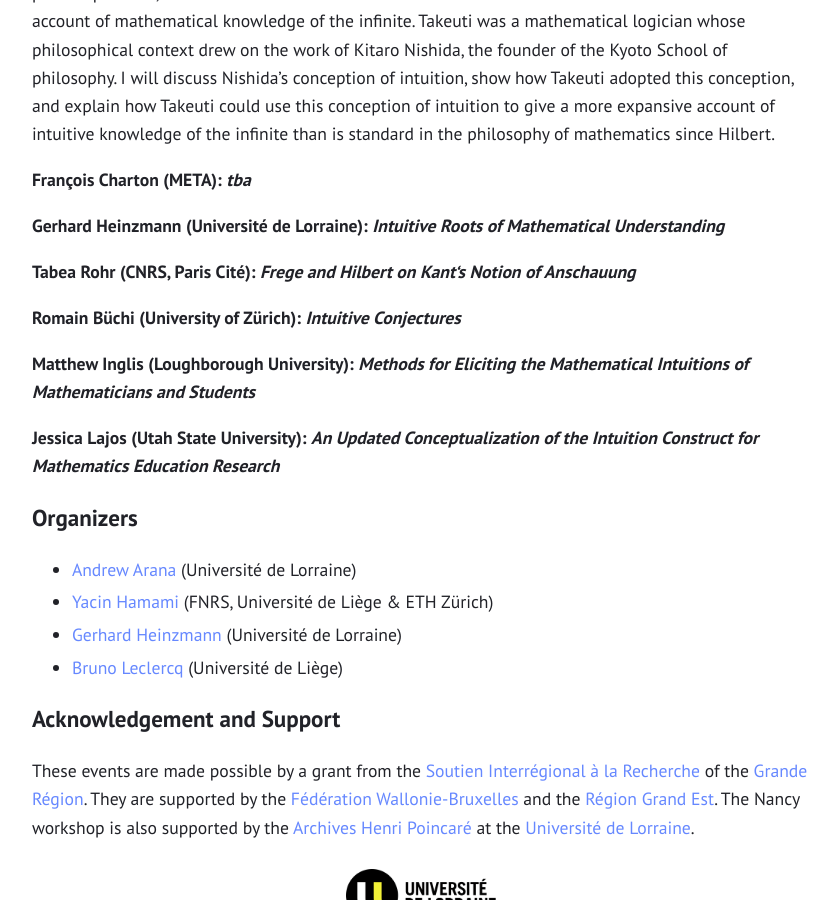
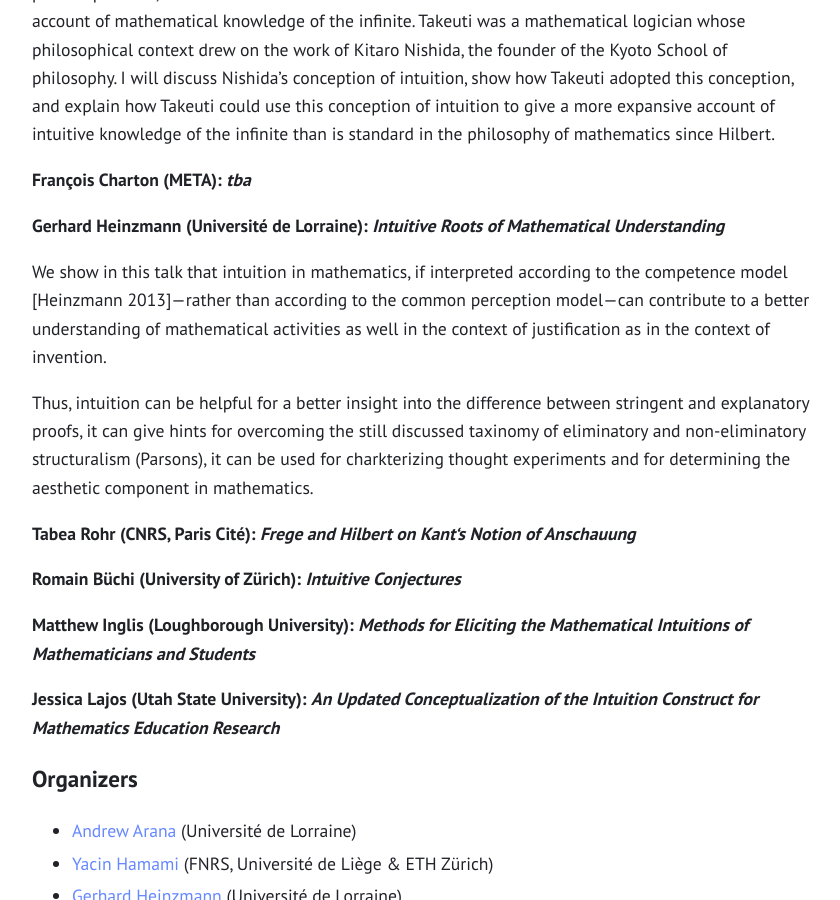
Before and after one commit to yhamami/mathematical-intuition-workshops, a Jekyll site: the page built from liege-program.md, in a window 1280 px wide and 900 px high, scrolled down 3567 px. Shown: the whole window, without its empty margins (219-1059 px from the left). Built offline with Jekyll 4.4.1, drawn with Linux system fonts in a browser that asks for light colours.

Commit message:
add: abstracts

```diff
--- a/liege-program.md
+++ b/liege-program.md
@@ -89,6 +89,10 @@ On many accounts of mathematical knowledge, intuition is a source. Knowledge of
 
 **Gerhard Heinzmann (Université de Lorraine): _Intuitive Roots of Mathematical Understanding_**
 
+We show in this talk that intuition in mathematics, if interpreted according to the competence model [Heinzmann 2013]—rather than according to the common perception model—can contribute to a better understanding of mathematical activities as well in the context of justification as in the context of invention.
+
+Thus, intuition can be helpful for a better insight into the difference between stringent and explanatory proofs, it can give hints for overcoming the still discussed taxinomy of eliminatory and non-eliminatory structuralism (Parsons), it can be used for charkterizing thought experiments and for determining the aesthetic component in mathematics.
+
 **Tabea Rohr (CNRS, Paris Cité): _Frege and Hilbert on Kant‘s Notion of Anschauung_**
 
 **Romain Büchi (University of Zürich): _Intuitive Conjectures_**
```
